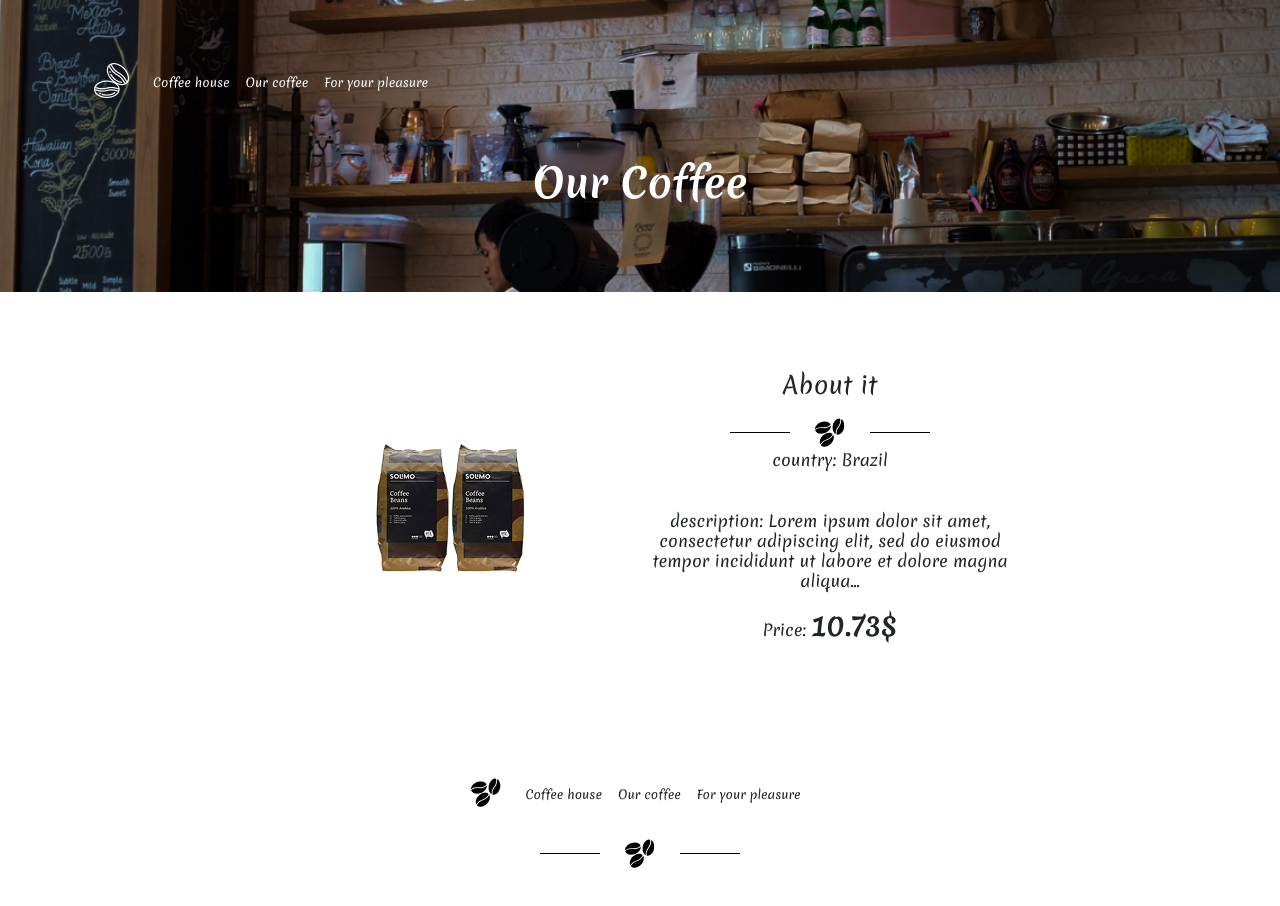
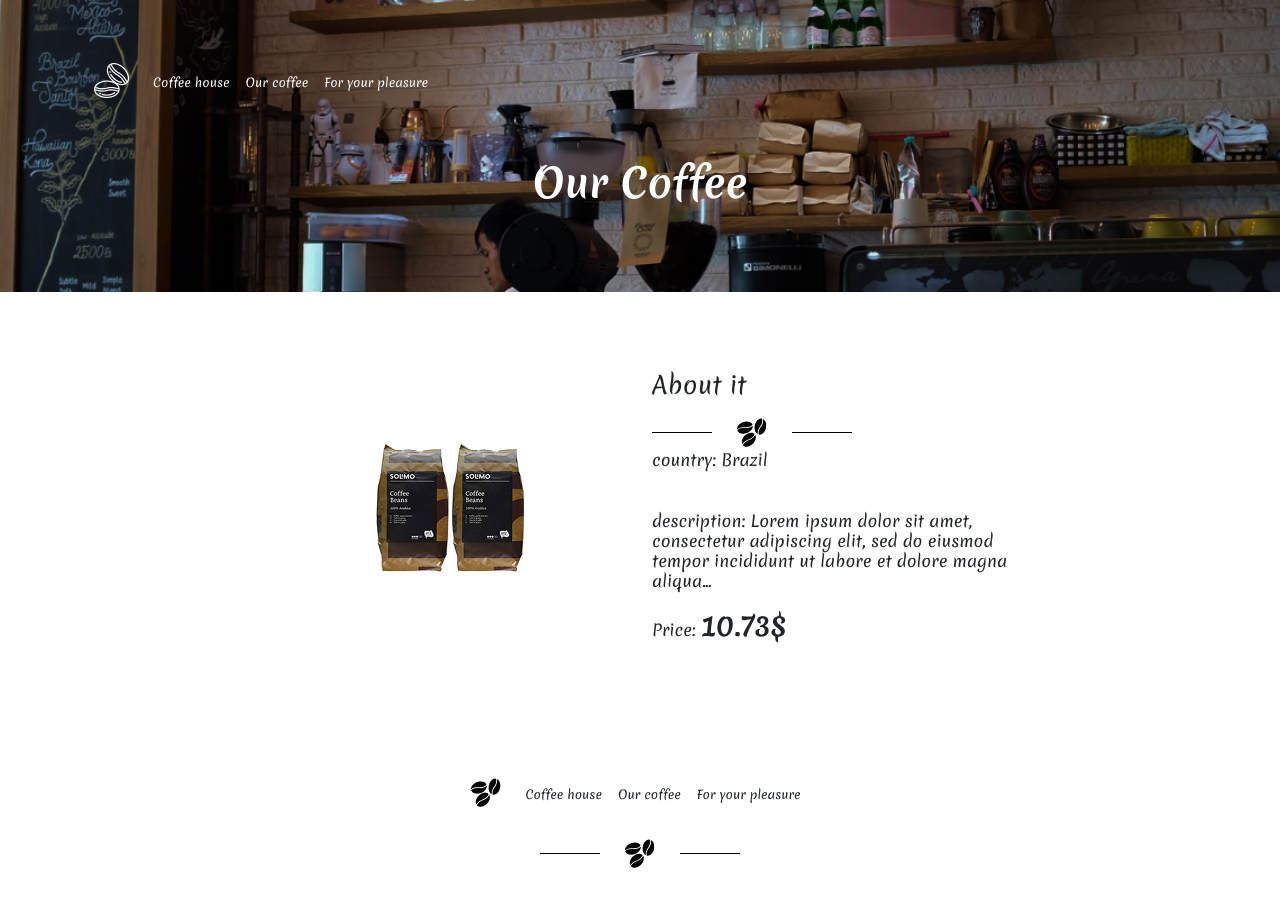
Before and after one commit to h1mky/coffeeshop, a React (Vite) app: page /coffee/0 in a window 1280 px wide. Shown: the top 906 px of the page. Built offline with nearby package versions, Linux system fonts and the light colour scheme.

Commit message:
fix text-align on coffee card

```diff
--- a/src/components/SingleCoffeePageAbout/SingleCoffeePageAbout.jsx
+++ b/src/components/SingleCoffeePageAbout/SingleCoffeePageAbout.jsx
@@ -26,7 +26,7 @@ const SingleCoffeePageAbout = () => {
                 />
               </div>
 
-              <div className="col-12 col-md-6 about-content text-center">
+              <div className="col-12 col-md-6 about-content text-left">
                 <h2 className="about-title">About it</h2>
                 <div className="image-coffee">
                   <img src={beansLogo} alt="beans logo" />
@@ -36,7 +36,7 @@ const SingleCoffeePageAbout = () => {
                   <p className="about-text">
                     description: {coffeeData.description}
                   </p>
-                  <p className="mt-3 about-text">
+                  <p className="mt-3 about-text ">
                     Price:{" "}
                     <span className="fw-bold fs-3">{coffeeData.price}$</span>
                   </p>
```
